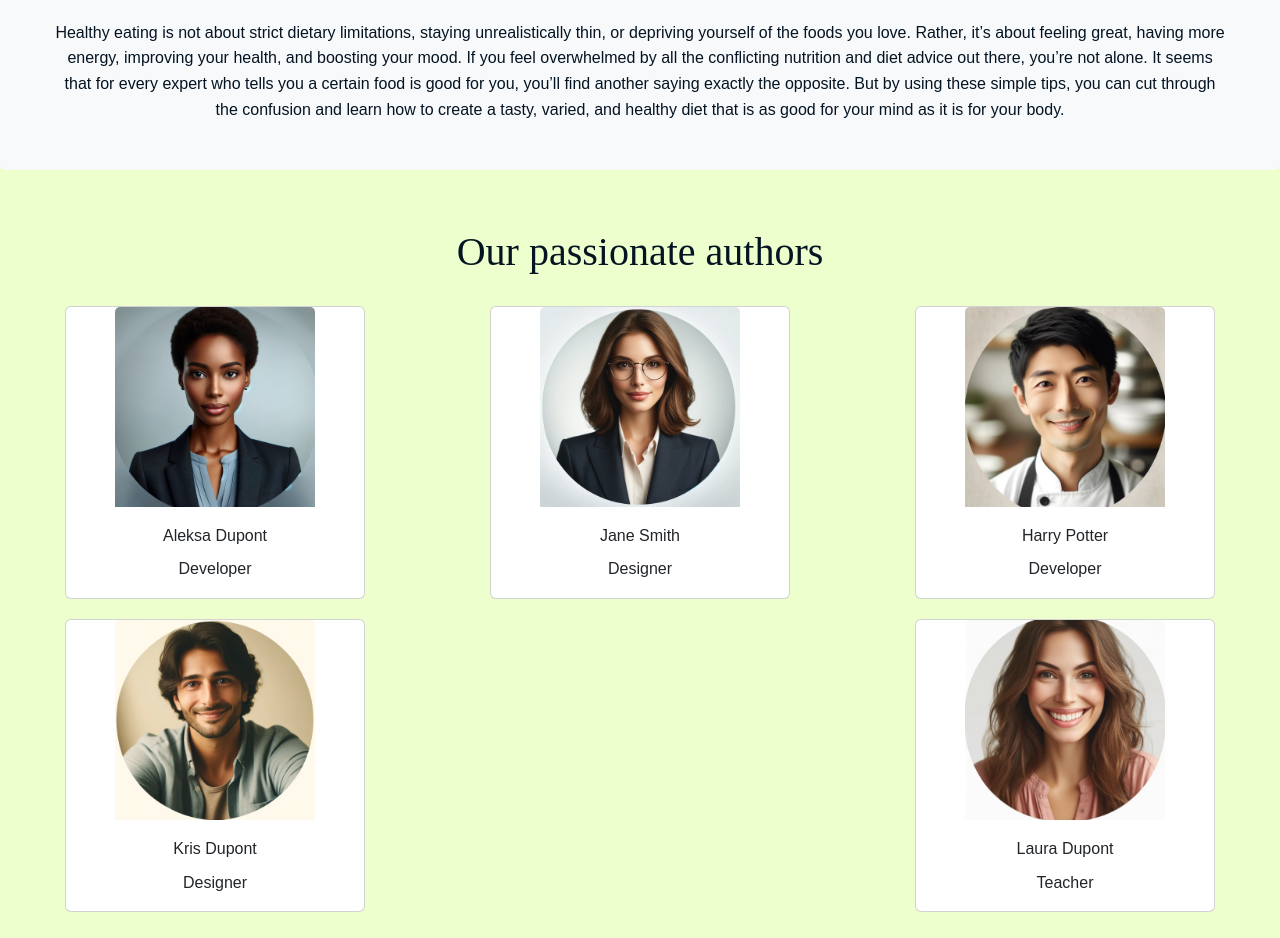
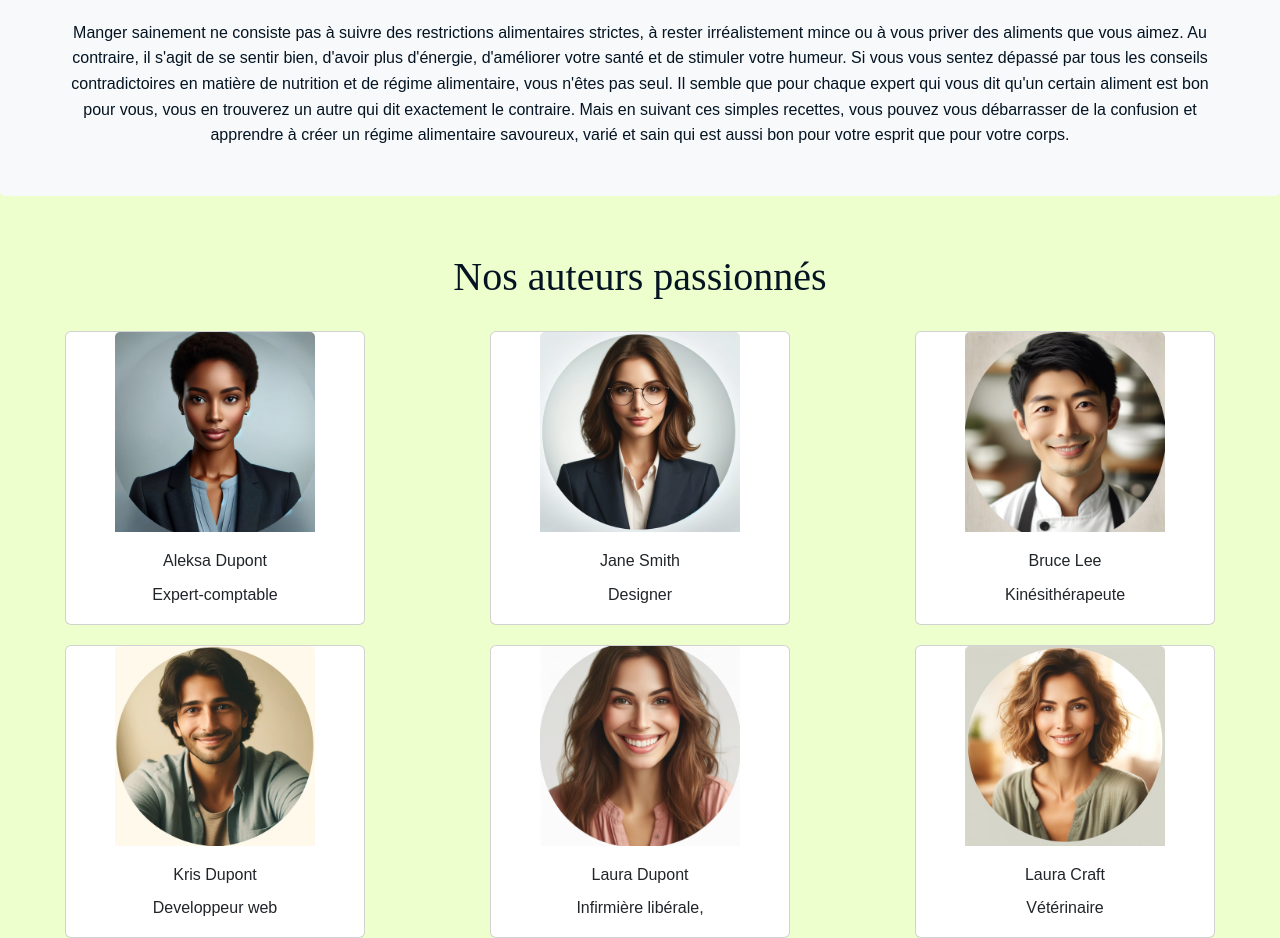
Before and after one commit to Aleks512/fronted, a Vue app: page / in a window 1280 px wide. Shown: the part 904-1842 px from the top of the page. Before the commit the page ends 1816 px from the top, so only its background shows below. Built offline with nearby package versions, Linux system fonts and the light colour scheme.

Commit message:
6th team member

```diff
--- a/src/components/ArticleView.vue
+++ b/src/components/ArticleView.vue
@@ -12,8 +12,8 @@ export default {
     name: 'ArticleView',
     data() {
         return {
-            title: "Healthy Eating: Nourishing Body and Mind",
-            content: "Healthy eating is not about strict dietary limitations, staying unrealistically thin, or depriving yourself of the foods you love. Rather, it’s about feeling great, having more energy, improving your health, and boosting your mood. If you feel overwhelmed by all the conflicting nutrition and diet advice out there, you’re not alone. It seems that for every expert who tells you a certain food is good for you, you’ll find another saying exactly the opposite. But by using these simple tips, you can cut through the confusion and learn how to create a tasty, varied, and healthy diet that is as good for your mind as it is for your body."
+            title: "Alimentation saine : nourrir le corps et l'esprit",
+            content: "Manger sainement ne consiste pas à suivre des restrictions alimentaires strictes, à rester irréalistement mince ou à vous priver des aliments que vous aimez. Au contraire, il s'agit de se sentir bien, d'avoir plus d'énergie, d'améliorer votre santé et de stimuler votre humeur. Si vous vous sentez dépassé par tous les conseils contradictoires en matière de nutrition et de régime alimentaire, vous n'êtes pas seul. Il semble que pour chaque expert qui vous dit qu'un certain aliment est bon pour vous, vous en trouverez un autre qui dit exactement le contraire. Mais en suivant ces simples recettes, vous pouvez vous débarrasser de la confusion et apprendre à créer un régime alimentaire savoureux, varié et sain qui est aussi bon pour votre esprit que pour votre corps."
         };
     }
 }
--- a/src/components/TeamView.vue
+++ b/src/components/TeamView.vue
@@ -1,6 +1,6 @@
 <template>
     <div class="container m-auto" style="height: 70vh;">
-        <h1>Our passionate authors</h1>
+        <h1>Nos auteurs passionnés</h1>
         <div class="team-view d-flex justify-content-between">
             <div v-for="person in team" :key="person.id" class="person-card card" style="width: 300px; margin: 10px;">
             <img :src="require(`@/assets/team/${person.photo}`)" alt="Person Photo" class="person-photo card-img-top mx-auto d-block" style="width: 200px; height: 200px;">
@@ -23,7 +23,7 @@ export default {
                 {
                     id: 1,
                     name: "Aleksa Dupont",
-                    role: "Developer",
+                    role: "Expert-comptable",
                     photo: "F_black_business.webp"
                 },
                 {
@@ -34,21 +34,27 @@ export default {
                 },
                 {
                     id: 3,
-                    name: "Harry Potter",
-                    role: "Developer",
+                    name: "Bruce Lee",
+                    role: "Kinésithérapeute",
                     photo: "H_asia_cook.webp"
                 },
                 {
                     id: 4,
                     name: "Kris Dupont",
-                    role: "Designer",
+                    role: "Developpeur web",
                     photo: "h_middleE_decontracté.webp"
                 },
                 {
                     id: 5,
                     name: "Laura Dupont",
-                    role: "Teacher",
+                    role: "Infirmière libérale,",
                     photo: "F_white_smile.webp"
+                },
+                {
+                    id: 6,
+                    name: "Laura Craft",
+                    role: "Vétérinaire",
+                    photo: "F_white_smile2.webp"
                 },
 
             ]
@@ -84,4 +90,4 @@ h3{
     min-height: 400px !important;
 }
 
-</style>
+</style>style
```
